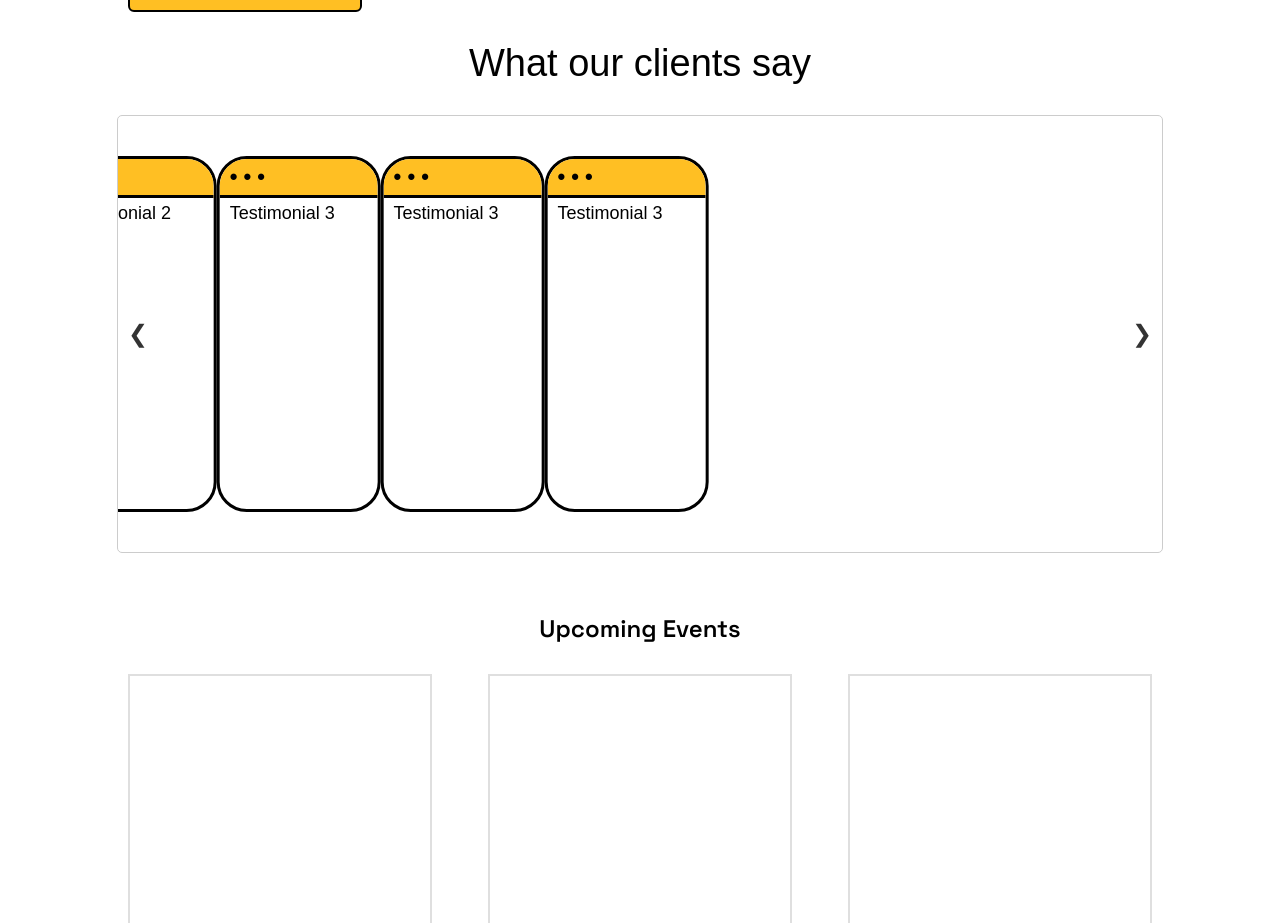
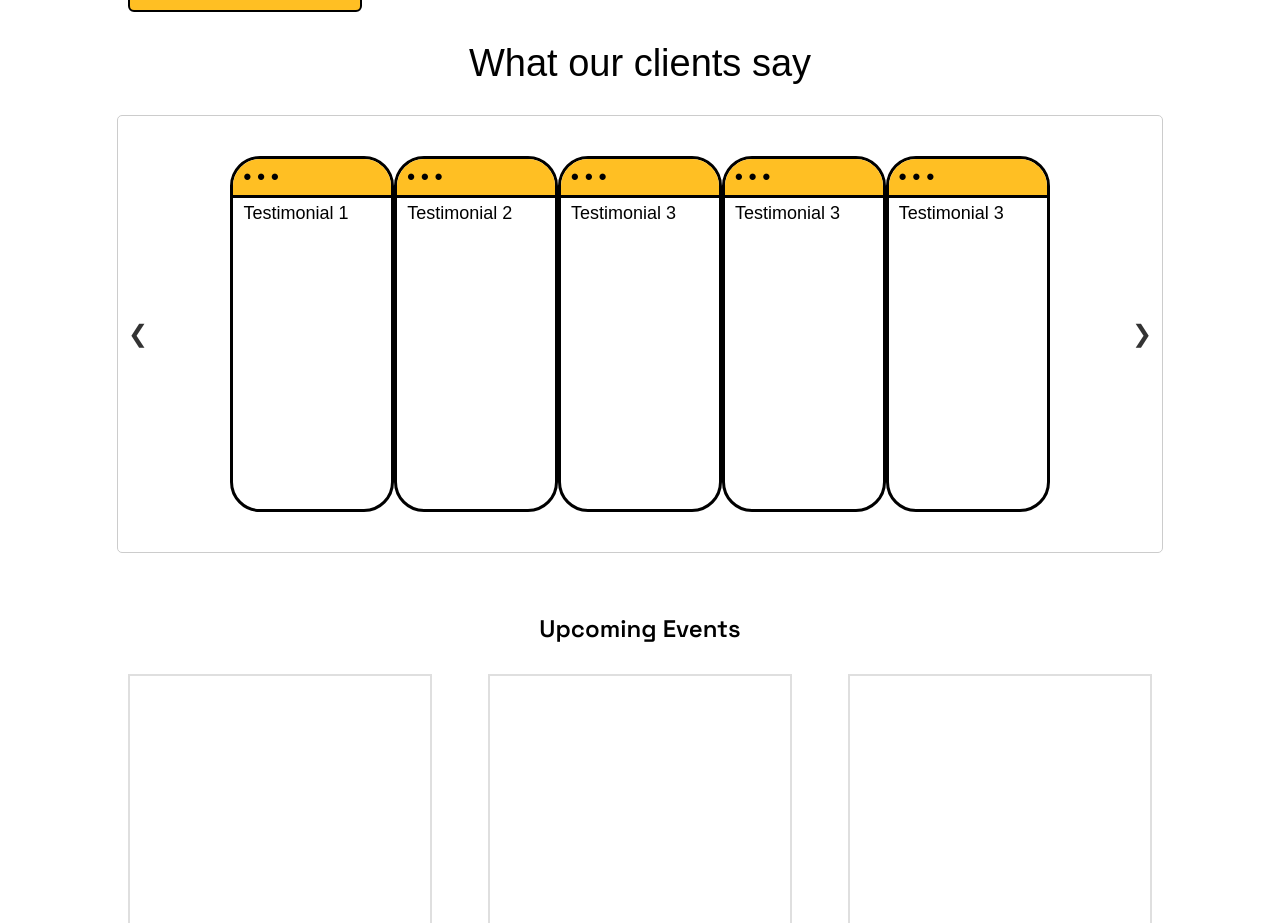
Before and after one commit to iev21/iev-frontend, an Angular app: page / in a window 1280 px wide. Shown: the part 1760-2683 px from the top of the page. Built offline with nearby package versions, Linux system fonts and the light colour scheme.

Commit message:
Update testimonials.component.scss

```diff
--- a/src/app/testimonials/testimonials.component.scss
+++ b/src/app/testimonials/testimonials.component.scss
@@ -14,7 +14,7 @@
 /* CSS for Testimonials Content */
 .testimonials {
     display: flex; /* Use flexbox layout */
-    animation: scroll 15s linear infinite; /* Animation for scrolling */
+    transition: transform 0.3s ease; /* Smooth transition for scroll effect */
 }
 
 /* CSS for Arrows */
@@ -38,15 +38,6 @@
     right: 0; /* Position right arrow */
 }
 
-/* Keyframes for scrolling animation */
-@keyframes scroll {
-    0% {
-        transform: translateX(0); /* Start from initial position */
-    }
-    100% {
-        transform: translateX(-100%); /* Scroll to the left */
-    }
-}
 
 .header {
     text-align: center; // Center-align text
```
